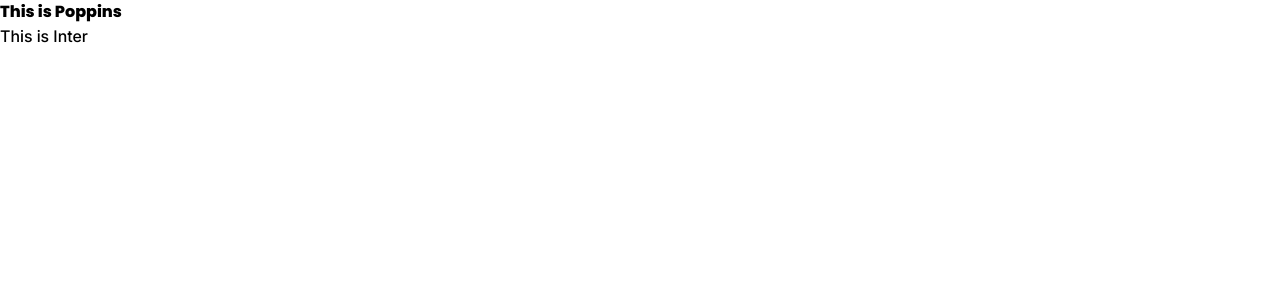
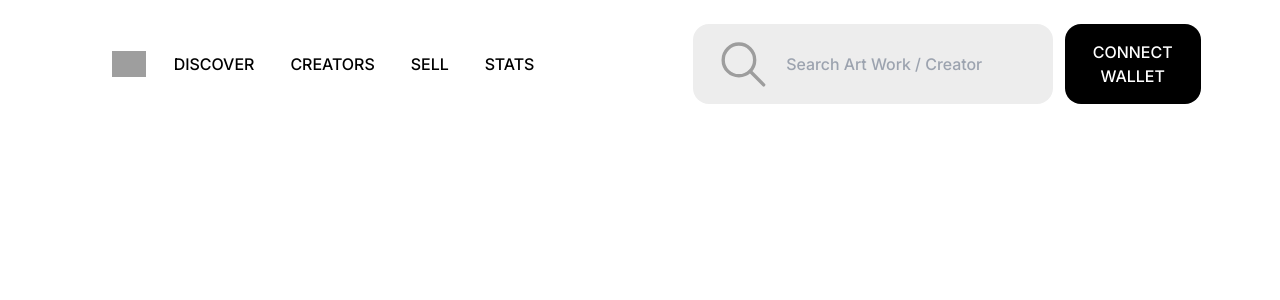
Before and after one commit to kulcidi/workie, a Next.js app: page / in a window 1280 px wide. Shown: the top 300 px of the page. Built offline with nearby package versions, Linux system fonts and the light colour scheme; grey boxes are pictures that could not be loaded.

Commit message:
header почти done

```diff
--- a/app/page.js
+++ b/app/page.js
@@ -2,9 +2,48 @@ import Image from 'next/image'
 
 export default function Home() {
 	return (
-		<>
-			<div className='popa-font'>This is Poppins</div>
-			<div className='inter-font'>This is Inter</div>
-		</>
+		<div>
+			{' '}
+			{/* Wrap your elements inside a parent div */}
+			<header className='flex justify-center px-6'>
+				<div className='py-6 visible flex justify-between w-full md:hidden md:border-none border-solid border-b border-gray-500'>
+					<button className='flex items-center'>
+						<img src='/Logo.svg' alt='' />
+						<b className='popa-font ml-1'>DiveSea</b>
+					</button>
+					<button>
+						<img src='/burger.svg' alt='' />
+					</button>
+				</div>
+			</header>
+			<header className='flex justify-center px-28'>
+				<div className='py-6 hidden  justify-between w-full md:flex gap-9'>
+					<div className="flex gap-7 w-[40%] justify-start">
+					<button className='flex items-center'>
+						<img src='/Logo.svg' alt='' />
+					</button>
+					<div className='inter-font uppercase flex items-center gap-9'>
+						<h4>Discover</h4>
+						<h4>creators</h4>
+						<h4>Sell</h4>
+						<h4>stats</h4>
+					</div>
+				</div>
+					<div className='flex gap-3 w-[45%] justify-between'>
+						<div className='flex text-[#9D9D9D] bg-[#EDEDED] py-4 px-7 h-auto rounded-2xl gap-5 pr-16'>
+							<img className='h-auto' src='/search.svg' alt='' />
+							<input
+								className='inter-font bg-[#EDEDED] focus:outline-none'
+								type='text'
+								placeholder='Search Art Work / Creator'
+							/>
+						</div>
+						<button className=' bg-black text-white py-4 px-7 h-auto rounded-2xl'>
+							<h4 className='inter-font uppercase'>Connect Wallet</h4>
+						</button>
+					</div>
+				</div>
+			</header>
+		</div>
 	)
 }
--- a/tailwind.config.js
+++ b/tailwind.config.js
@@ -1,17 +1,30 @@
-/** @type {import('tailwindcss').Config} */
 module.exports = {
 	content: [
-    "./pages/**/*.{js,ts,jsx,tsx,mdx}",
-    "./components/**/*.{js,ts,jsx,tsx,mdx}",
-    "./app/**/*.{js,ts,jsx,tsx,mdx}",
+		'./pages//*.{js,ts,jsx,tsx,mdx}',
+		'./components//*.{js,ts,jsx,tsx,mdx}',
+		'./app/**/*.{js,ts,jsx,tsx,mdx}',
 	],
 	theme: {
-    extend: {
-      colors: {
-        background: "var(--background)",
-        foreground: "var(--foreground)",
+		screens: {
+			xs: '480px',
+			sm: '576px',
+			md: '768px',
+			lg: '1024px',
+			xl: '1440px',
+			'2xl': '1536px',
+		},
+		container: {
+			center: true,
+			padding: '1rem',
+			screens: {
+				xs: '100%',
+				sm: '100%',
+				md: '100%',
+				lg: '100%',
+				xl: '1150px',
+				'2xl': '1150px',
 			},
 		},
 	},
-  plugins: [],
-};
+	// plugins: [],
+}
```
Also changed, not shown: public/burger.svg (added), public/search.svg (added). Lines whose indentation alone changed are shown as unchanged.
